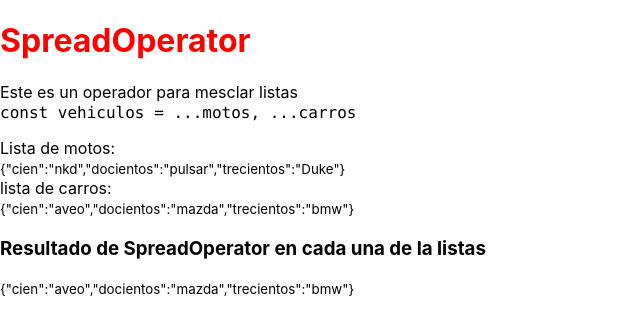
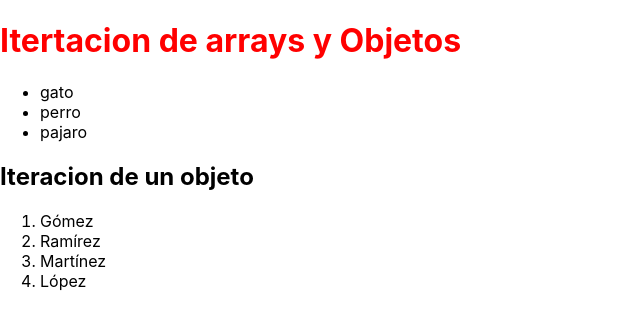
Before and after one commit to AlexNocua/cursoreact, a React (Create React App) app: page / in a window 1280 px wide. Shown: the top 334 px of the page, without its empty margins (0-640 px from the left). Built offline with nearby package versions, Linux system fonts and the light colour scheme.

Commit message:
Codigo fuente para iterar arrays y arrays de Objetos

```diff
--- a/src/App.jsx
+++ b/src/App.jsx
@@ -14,6 +14,7 @@ import Formularios from "./components/Formularios.jsx";
 import Eventos from "./components/Eventos.jsx";
 import RenderizadoCondicional from "./components/RenderizadoCondicional.jsx";
 import SpreadOperator from "./components/SpreadOperator.jsx";
+import IterarArrays from "./components/IterarArrays.jsx";
 // import CicloVidaComponentes from "./components/CicloVidaComponentes.jsx"
 
 
@@ -53,7 +54,8 @@ function App() {
 
       {/* <Eventos></Eventos> */}
       {/* <RenderizadoCondicional></RenderizadoCondicional> */}
-      <SpreadOperator></SpreadOperator>
+      {/* <SpreadOperator></SpreadOperator> */}
+      <IterarArrays></IterarArrays>
     </>
   );
 }
--- /dev/null
+++ b/src/components/IterarArrays.jsx
@@ -0,0 +1,57 @@
+import React from 'react'
+
+
+const animales = ["gato", 'perro', 'pajaro']
+const usuarios = [
+    {
+        nombre: "Camila",
+        apellido: "Gómez",
+        edad: 28,
+        correo: "camila.gomez@example.com",
+        esAdmin: false
+    },
+    {
+        nombre: "Carlos",
+        apellido: "Ramírez",
+        edad: 32,
+        correo: "carlos.ramirez@example.com",
+        esAdmin: true
+    },
+    {
+        nombre: "Laura",
+        apellido: "Martínez",
+        edad: 24,
+        correo: "laura.martinez@example.com",
+        esAdmin: false
+    },
+    {
+        nombre: "Andrés",
+        apellido: "López",
+        edad: 30,
+        correo: "andres.lopez@example.com",
+        esAdmin: true
+    }
+];
+
+const IterarArrays = () => {
+    return (
+        <div>
+            <h1>Itertacion de arrays y Objetos</h1>
+            <ul>
+                {animales.map(animal => (
+                    <li>{animal}</li>
+                ))}
+            </ul>
+            <h2>Iteracion de un objeto</h2>
+            <ol>
+                {usuarios.map((usuario, index) => (
+                    <li key={index}>
+                        {usuario.apellido}
+                    </li>
+                ))}
+            </ol>
+        </div>
+    )
+}
+
+export default IterarArrays
```
